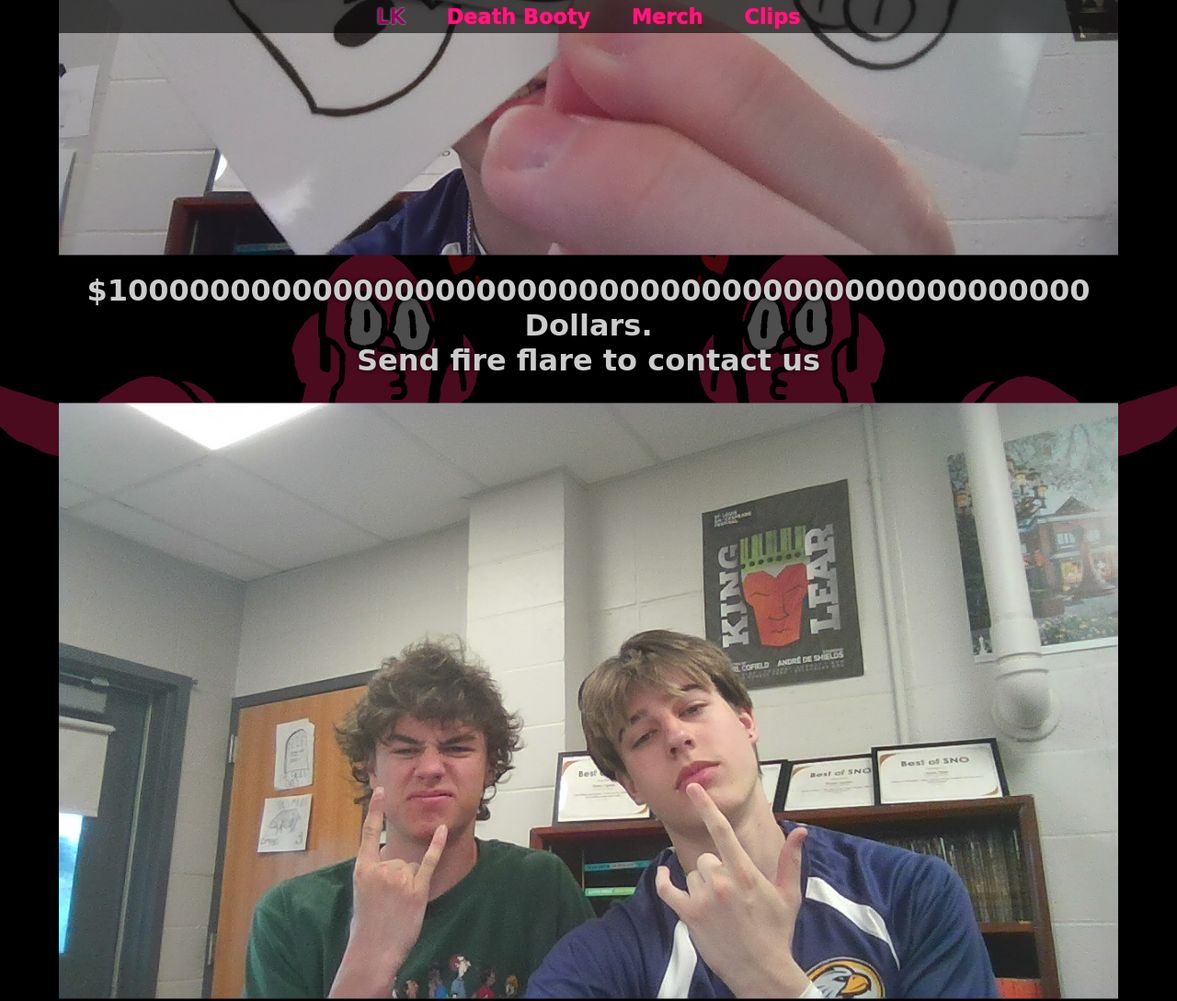
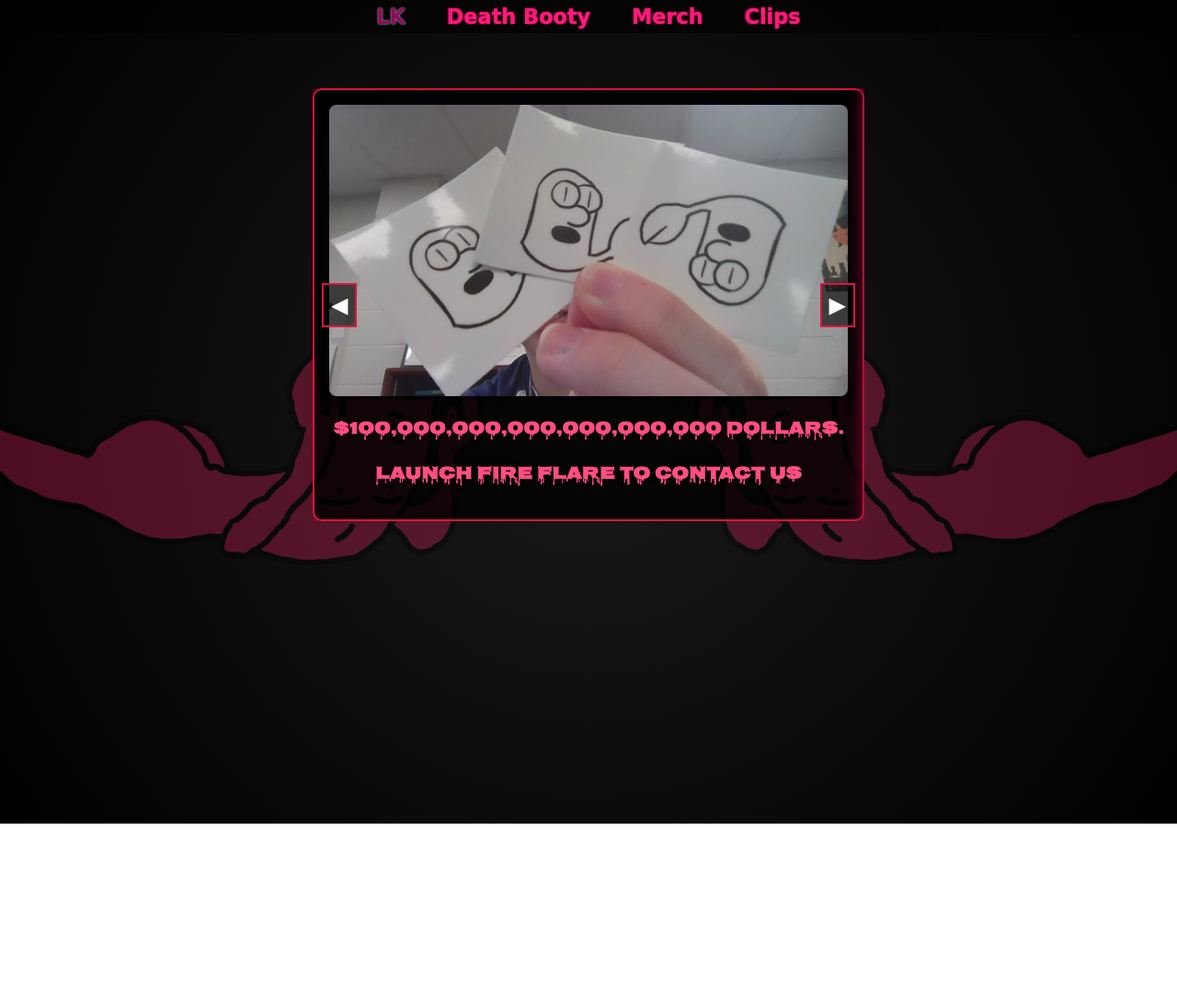
Before and after one commit to Lucas-Smelley/lucas-smelley.github.io, a plain HTML site: page db-merch.html in a window 1280 px wide. Shown: the top 1089 px of the page at 92% size. After the commit the page ends 896 px from the top, so only its background shows below. Drawn offline with Linux system fonts and the light colour scheme; a web font is replaced by a local one.

Commit message:
merch page

```diff
--- a/db-merch.html
+++ b/db-merch.html
@@ -3,11 +3,81 @@
 <head>
     <meta charset="UTF-8">
     <meta name="viewport" content="width=device-width, initial-scale=1.0">
-    <title>Death Booty</title>
+    <title>Death Booty Merch</title>
     <link href="https://fonts.googleapis.com/css2?family=Nosifer&family=Butcherman&family=New+Rocker&display=swap" rel="stylesheet">
     <link rel="icon" type="image/x-icon" href="assets/images/db-favicon.ico">
-    <link rel="stylesheet" href="css/death-booty.css" />
+    <link rel="stylesheet" href="css/death-booty.css">
+    <style>
+        body {
+            background: radial-gradient(circle at center, #1a1a1a, #000000);
+            font-family: 'New Rocker', cursive;
+            color: #f5f5f5;
+            margin: 0;
+            padding-top: 6rem;
+        }
 
+        .carousel-container {
+            position: relative;
+            max-width: 600px;
+            margin: 0 auto;
+            overflow: hidden;
+        }
+
+        .carousel-track {
+            display: flex;
+            transition: transform 0.5s ease-in-out;
+        }
+
+        .merch-item {
+            min-width: 100%;
+            box-sizing: border-box;
+            background: rgba(0, 0, 0, 0.8);
+            border: 2px solid crimson;
+            border-radius: 10px;
+            padding: 1rem;
+            box-shadow: 0 0 20px #990033;
+            text-align: center;
+        }
+
+        .merch-item img {
+            max-width: 100%;
+            border-radius: 8px;
+            box-shadow: 0 0 10px #000;
+        }
+
+        .merch-item h2 {
+            font-family: 'Nosifer', cursive;
+            font-size: 1.2rem;
+            margin-top: 1rem;
+            color: #ff4e80;
+            text-shadow: 0 0 5px #000;
+        }
+
+        .carousel-btn {
+            position: absolute;
+            top: 50%;
+            transform: translateY(-50%);
+            background: rgba(0, 0, 0, 0.6);
+            border: 2px solid crimson;
+            color: white;
+            font-size: 1.5rem;
+            cursor: pointer;
+            padding: 0.5rem;
+            z-index: 10;
+        }
+
+        .carousel-btn:hover {
+            background: crimson;
+        }
+
+        .carousel-btn.left {
+            left: 10px;
+        }
+
+        .carousel-btn.right {
+            right: 10px;
+        }
+    </style>
 </head>
 <body>
 
@@ -21,13 +91,53 @@
     <div class="background-image left"></div>
     <div class="background-image right"></div>
 
-    <div class="center-text">
-        <img src="assets/images/stickers.jpg" alt="Death Booty Logo">
-        <h2>$100000000000000000000000000000000000000000000000 Dollars. <br> Send fire flare to contact us</h2>
-        <img src="assets/images/hot-guys.jpg" alt="hot guys">
-        <h2>Hot Sweaty and Buff Men - $5 dollars + A hotdog</h2>
+    <div class="carousel-container">
+        <button class="carousel-btn left" onclick="moveSlide(-1)">&#9664;</button>
+        <div class="carousel-track" id="carousel-track">
+            <div class="merch-item">
+                <img src="assets/images/stickers.jpg" alt="Stickers">
+                <h2>$100,000,000,000,000,000,000 Dollars.</h2>
+                <h2>Launch fire flare to contact us</h2>
+            </div>
+            <div class="merch-item">
+                <img src="assets/images/hot-guys.jpg" alt="Hot Guys">
+                <h2>Hot Sweaty and Buff Men - $5 dollars + A hotdog</h2>
+            </div>
+        </div>
+        <button class="carousel-btn right" onclick="moveSlide(1)">&#9654;</button>
     </div>
 
+    <script>
+        const track = document.getElementById('carousel-track');
+        let currentIndex = 0;
+
+        function moveSlide(direction) {
+            const items = track.children;
+            const total = items.length;
+
+            if (direction > 0) {
+                const first = items[0];
+                track.style.transition = 'transform 0.5s ease-in-out';
+                track.style.transform = 'translateX(-100%)';
+
+                setTimeout(() => {
+                    track.appendChild(first);
+                    track.style.transition = 'none';
+                    track.style.transform = 'translateX(0)';
+                }, 500);
+            } else {
+                const last = items[items.length - 1];
+                track.insertBefore(last, items[0]);
+                track.style.transition = 'none';
+                track.style.transform = 'translateX(-100%)';
+
+                requestAnimationFrame(() => {
+                    track.style.transition = 'transform 0.5s ease-in-out';
+                    track.style.transform = 'translateX(0)';
+                });
+            }
+        }
+    </script>
 
 </body>
 </html>
```
